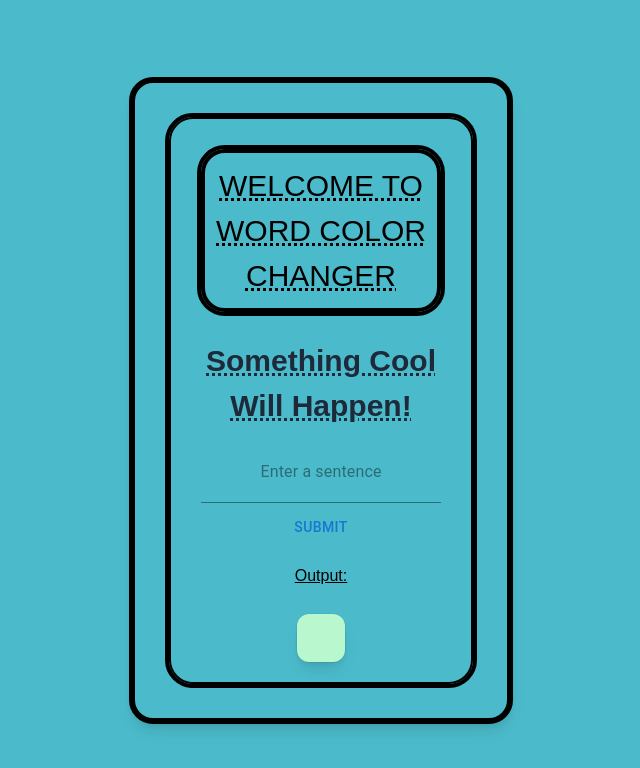
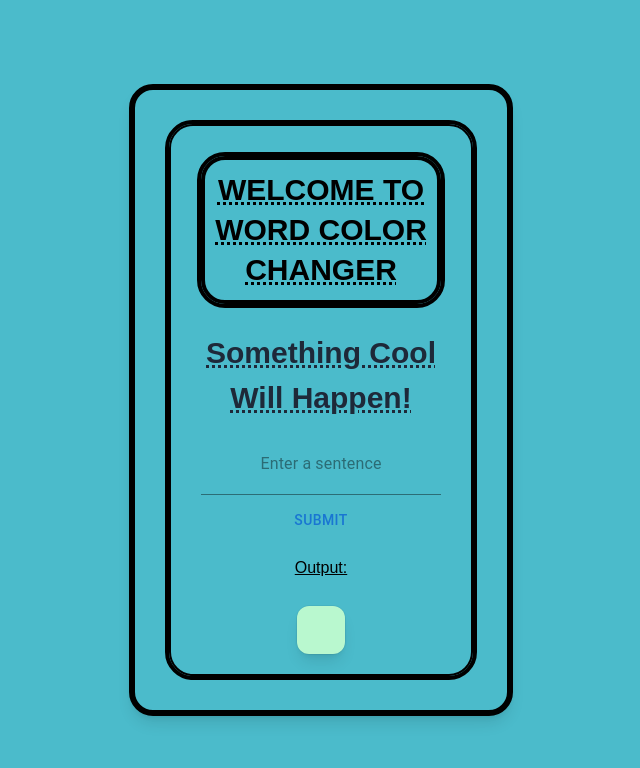
Before and after one commit to Steven-Ou/WordChanger, a Next.js app in the folder word/: page / in a window 1280 px wide. Shown: the top 768 px of the page, without its empty margins (319-959 px from the left). Built offline with nearby package versions, Linux system fonts and the light colour scheme.

Commit message:
Making the word thicker so it can look better!!

```diff
--- a/word/app/page.js
+++ b/word/app/page.js
@@ -42,7 +42,7 @@ export default function Home() {
       ">
         <h1 className="change animate-borderColor border-4 rounded-3xl flex flex-col gap-y-4
         text-colors-white-500 dark:text-white-400 animate-borderColor
-        animate-backgroundColor outline-4
+        animate-backgroundColor outline-4 font-bold text-2xl
         ">
           WELCOME TO WORD COLOR CHANGER
         </h1>
```
